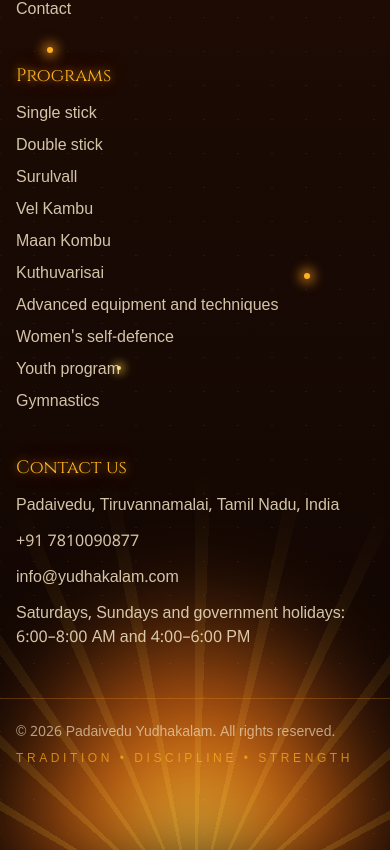
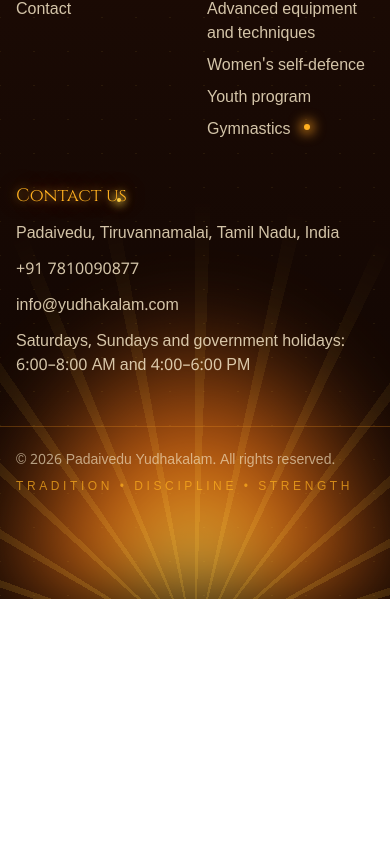
Before and after one commit to CyberCodersHub/Yudhakalam, a Next.js app: page / in a window 390 px wide. Shown: the part 9750-10600 px from the top of the page. After the commit the page ends 10349 px from the top, so only its background shows below. Built offline with nearby package versions, Linux system fonts and the light colour scheme.

Commit message:
Update website

```diff
--- a/src/app/page.tsx
+++ b/src/app/page.tsx
@@ -1362,9 +1362,11 @@ function Footer() {
       </div>
 
       {/* Content */}
+      {/* Content */}
 <div className="relative z-10">
-        <div className="mx-auto grid max-w-6xl gap-10 px-4 sm:px-5 md:grid-cols-4">
-          <div>
+  <div className="mx-auto grid max-w-6xl grid-cols-2 gap-x-6 gap-y-10 px-4 sm:px-5 md:grid-cols-4">
+    {/* Brand: full width on mobile */}
+    <div className="col-span-2 md:col-span-1">
       <div className="flex items-center gap-3">
         <Logo />
         <span className="glow-text font-display text-xl text-[#FFD84D]">
@@ -1376,6 +1378,7 @@ function Footer() {
       </p>
     </div>
 
+    {/* Quick links: left column on mobile */}
     <div>
       <h3 className="glow-text font-display text-lg text-[#FFB020]">Quick links</h3>
       <ul className="mt-3 space-y-2 text-[#F5E5C5]/85">
@@ -1387,6 +1390,7 @@ function Footer() {
       </ul>
     </div>
 
+    {/* Programs: right column on mobile */}
     <div>
       <h3 className="glow-text font-display text-lg text-[#FFB020]">Programs</h3>
       <ul className="mt-3 space-y-2 text-[#F5E5C5]/85">
@@ -1394,7 +1398,8 @@ function Footer() {
       </ul>
     </div>
 
-          <div>
+    {/* Contact: full width on mobile */}
+    <div className="col-span-2 md:col-span-1">
       <h3 className="glow-text font-display text-lg text-[#FFB020]">Contact us</h3>
       <ul className="mt-3 space-y-3 text-[#F5E5C5]/85">
         <li>{SITE.place}</li>
```
Lines whose indentation alone changed are shown as unchanged.
